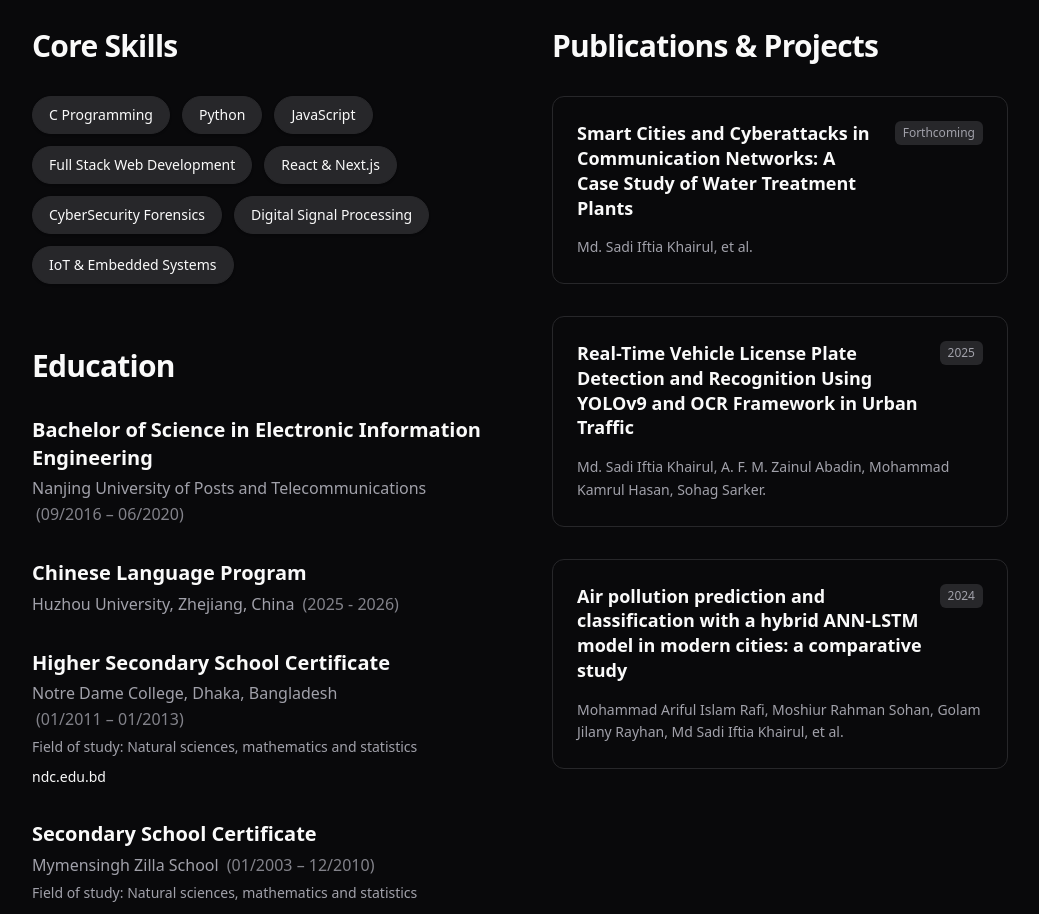
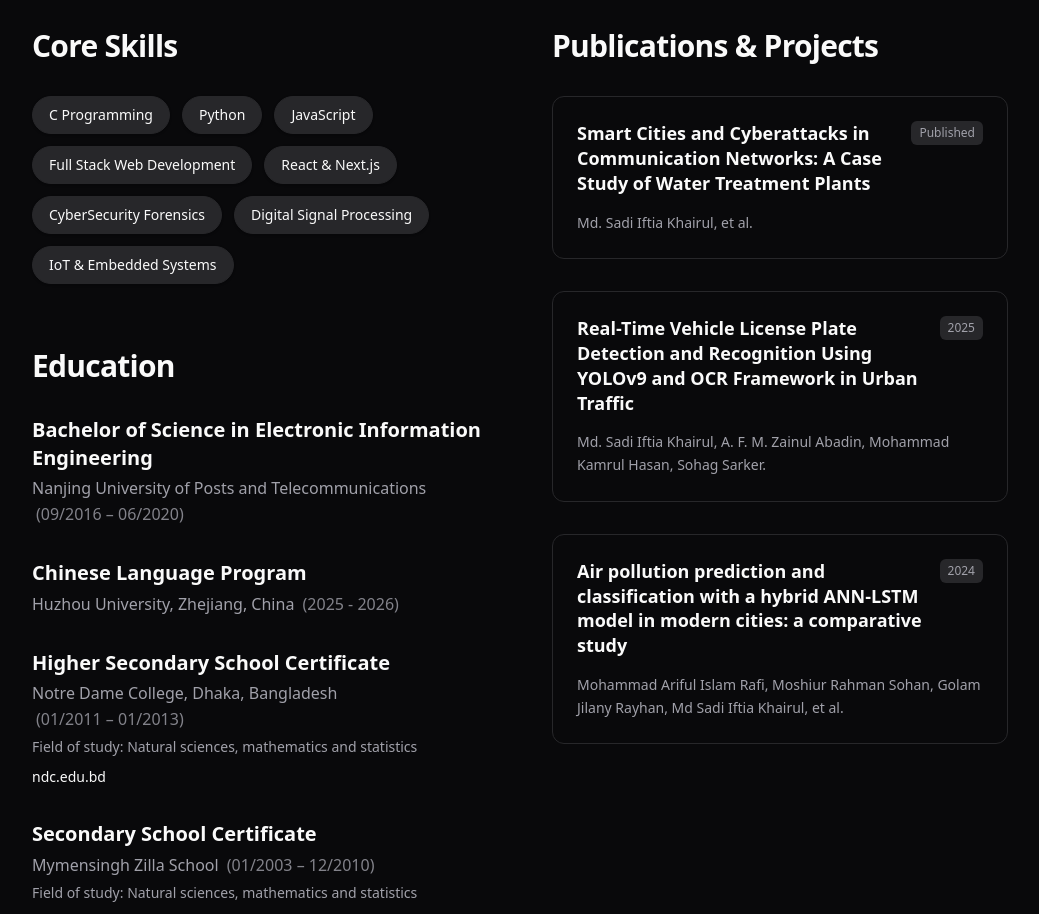
Before and after one commit to sadiifti/Portfolio, a Next.js app: page /Portfolio/ in a window 1280 px wide. Shown: the part 1760-2674 px from the top of the page, without its empty margins (120-1159 px from the left). Built offline with nearby package versions, Linux system fonts and the light colour scheme.

Commit message:
Updated publication status to published

```diff
--- a/src/components/Skills.tsx
+++ b/src/components/Skills.tsx
@@ -44,8 +44,9 @@ const education = [
 const publications = [
   {
     title: "Smart Cities and Cyberattacks in Communication Networks: A Case Study of Water Treatment Plants",
-    date: "Forthcoming",
-    description: "Md. Sadi Iftia Khairul, et al."
+    date: "Published",
+    description: "Md. Sadi Iftia Khairul, et al.",
+    link: "https://www.mdpi.com/3042-4720/2/2/7"
   },
   {
     title: "Real-Time Vehicle License Plate Detection and Recognition Using YOLOv9 and OCR Framework in Urban Traffic",
@@ -105,7 +106,13 @@ export function Skills() {
               {publications.map((pub, index) => (
                 <div key={index} className="group relative border rounded-xl p-6 hover:shadow-md transition-all bg-card text-card-foreground">
                   <div className="flex justify-between items-start mb-4 gap-4">
-                    <h3 className="font-semibold text-lg leading-snug group-hover:text-primary transition-colors">{pub.title}</h3>
+                    {pub.link ? (
+                      <a href={pub.link} target="_blank" rel="noreferrer" className="font-semibold text-lg leading-snug group-hover:text-primary transition-colors hover:underline">
+                        {pub.title}
+                      </a>
+                    ) : (
+                      <h3 className="font-semibold text-lg leading-snug group-hover:text-primary transition-colors">{pub.title}</h3>
+                    )}
                     <span className="text-xs text-muted-foreground bg-muted px-2 py-1 rounded-md shrink-0">{pub.date}</span>
                   </div>
                   <p className="text-sm text-muted-foreground leading-relaxed">{pub.description}</p>
```
